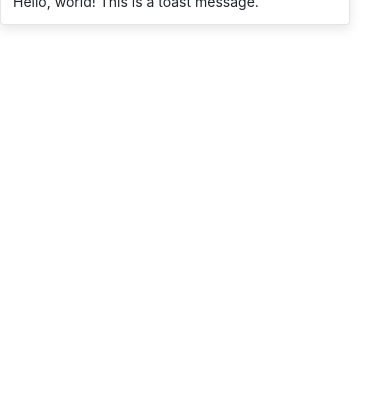
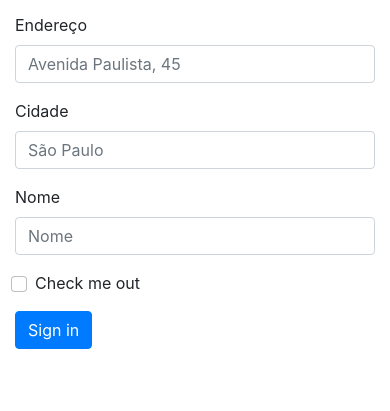
Before and after one commit to caikecolantonio/JLControl, a Django app: page /locar/ in a window 390 px wide; the page is wider, and only the part inside the window is pictured. Shown: the part 433-844 px from the top of that part. Run offline with Django 3.2, Linux system fonts and the light colour scheme; some libraries are stand-ins or nearby versions.

Commit message:
forms locar

```diff
--- a/templates/locar.html
+++ b/templates/locar.html
@@ -15,7 +15,7 @@
           <form name="formClienteLocar" action="" method="post">
             {% csrf_token %}
             <div class="form-group row">
-              <label for="CPFLocar" class="col-sm-2 col-form-label">CPF: </label>
+              <div id="testado" ><label for="CPFLocar" class="col-sm-2 col-form-label">CPF: </label></div>
               <div class="col-sm-10">
                 <input id="formCPFLocar" class="form-control" type="text" name="CPF" maxlength="11"
                   placeholder="Digite o CPF">
@@ -63,25 +63,64 @@
     Encontrar cliente
   </button>
 
-  <div class="toast fade show" aria-live="assertive" aria-atomic="true">
-    <div class="toast-header">
-      <img src="..." class="rounded mr-2" alt="...">
-      <strong class="mr-auto">Bootstrap</strong>
-      <small class="text-muted">11 mins ago</small>
-      <button type="button" class="ml-2 mb-1 close" data-dismiss="toast" aria-label="Close">
-        <span aria-hidden="true">&times;</span>
-      </button>
+<input type="checkbox" name="mycheckbox" id="mycheckbox" value="0" />
+<div id="mycheckboxdiv" style="display:none">
+    This content should appear when the checkbox is checked
+</div>
+
+<script type="text/javascript">
+    function Esconde(){
+        document.getElementById("testado").style.visibility="hidden";
+    };
+    </script>
+
+<div class="container">
+<form>
+  <div class="form-row">
+    <div class="form-group col-md-6">
+      <label for="inputEmail4">CPF</label>
+      <input type="email" class="form-control" id="inputEmail4" placeholder="CPF">
     </div>
-    <div class="toast-body">
-      Hello, world! This is a toast message.
+    <div class="form-group col-md-6">
+      <label for="inputPassword4">Nome</label>
+      <input type="password" class="form-control" id="inputPassword4" placeholder="Nome">
     </div>
   </div>
+      <div class="form-row">
+    <div class="form-group col-md-6">
+      <label for="inputEmail4">RG</label>
+      <input type="email" class="form-control" id="inputEmail4" placeholder="CPF">
+    </div>
+    <div class="form-group col-md-6">
+      <label for="inputPassword4">Telefone</label>
+      <input type="password" class="form-control" id="inputPassword4" placeholder="Nome">
+    </div>
+  </div>
+  <div class="form-group">
+    <label for="inputAddress">Endereço</label>
+    <input type="text" class="form-control" id="inputAddress" placeholder="Avenida Paulista, 45">
+  </div>
 
+  <div class="form-row">
+    <div class="form-group col-md-6">
+      <label for="inputCity">Cidade</label>
+      <input type="text" class="form-control" id="inputCity" placeholder="São Paulo">
+    </div>
 
-{% if cliente is not None %}
-{{cliente}}
-{{cliente.Nome}}
-
-{% endif %}
-
+    <div class="form-group col-md-6">
+      <label for="Nome">Nome</label>
+      <input type="text" class="form-control" id="inputPassword4" placeholder="Nome">
+    </div>
+  </div>
+  <div class="form-group">
+    <div class="form-check">
+      <input class="form-check-input" type="checkbox" id="gridCheck">
+      <label class="form-check-label" for="gridCheck">
+        Check me out
+      </label>
+    </div>
+  </div>
+  <button type="submit" class="btn btn-primary">Sign in</button>
+</form>
+</div>
 {% endblock %}
```
